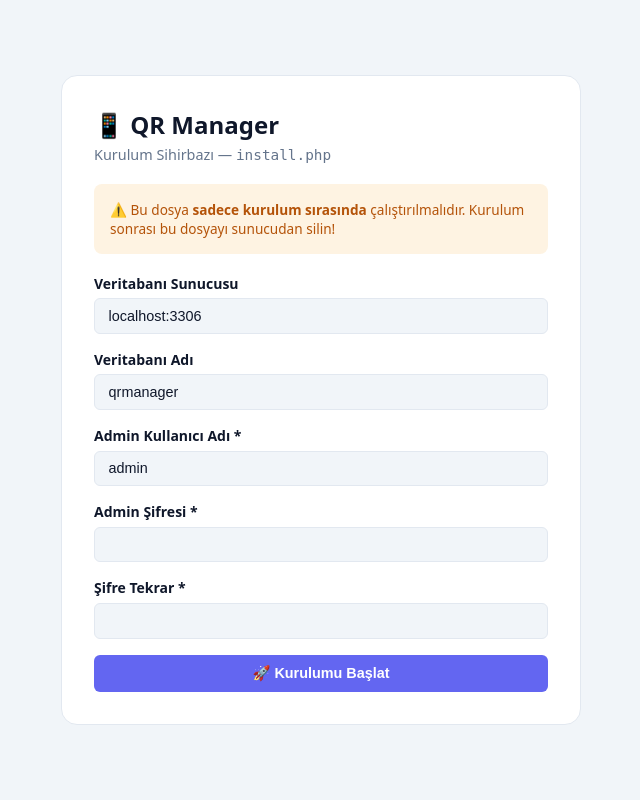
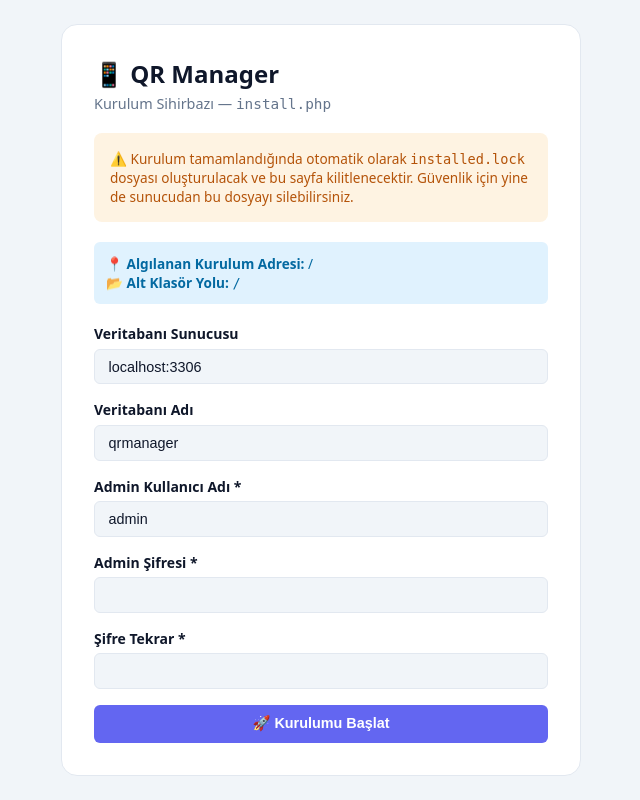
Before and after one commit to serhanco/AsgQrManager, a PHP site: page /install.php in a window 1280 px wide. Shown: the whole page, without its empty margins (319-959 px from the left). Run offline with PHP 8.4, Linux system fonts and the light colour scheme; some libraries are stand-ins or nearby versions.

Commit message:
feat: make base url dynamic and improve installer

```diff
--- a/install.php
+++ b/install.php
@@ -6,11 +6,11 @@
  * .htaccess'de yalnızca localhost'a izin verilmiştir.
  */
 
-// Basit IP kısıtlaması (ek güvenlik katmanı)
-$allowedIps = ['127.0.0.1', '::1', '::ffff:127.0.0.1'];
-if (!in_array($_SERVER['REMOTE_ADDR'] ?? '', $allowedIps, true)) {
+// Güvenlik kilit dosyası kontrolü
+$lockFile = __DIR__ . '/installed.lock';
+if (file_exists($lockFile)) {
     http_response_code(403);
-    exit('Bu sayfaya yalnızca localhost üzerinden erişilebilir.');
+    exit('Kurulum zaten yapıldı. Tekrar kurmak için ana dizindeki "installed.lock" dosyasını silin veya install.php dosyasını kaldırın.');
 }
 
 require_once __DIR__ . '/config.php';
@@ -93,6 +93,9 @@ if ($_SERVER['REQUEST_METHOD'] === 'POST' && $step === 2) {
                 $success[] = "✅ Klasör mevcut: " . str_replace(ROOT_DIR, '.', $dir);
             }
         }
+
+        // Kurulumun bittiğini belirten kilit dosyasını oluştur
+        file_put_contents($lockFile, 'Kurulum Tarihi: ' . date('Y-m-d H:i:s'));
     }
 }
 ?>
@@ -125,8 +128,12 @@ if ($_SERVER['REQUEST_METHOD'] === 'POST' && $step === 2) {
   <p>Kurulum Sihirbazı — <code>install.php</code></p>
 
   <div class="warn">
-    ⚠️ Bu dosya <strong>sadece kurulum sırasında</strong> çalıştırılmalıdır.
-    Kurulum sonrası bu dosyayı sunucudan silin!
+    ⚠️ Kurulum tamamlandığında otomatik olarak <code>installed.lock</code> dosyası oluşturulacak ve bu sayfa kilitlenecektir. Güvenlik için yine de sunucudan bu dosyayı silebilirsiniz.
+  </div>
+
+  <div class="msg" style="background:#e0f2fe; color:#0369a1; margin-bottom:1.25rem;">
+    📍 <strong>Algılanan Kurulum Adresi:</strong> <?= htmlspecialchars(BASE_URL) ?><br>
+    📂 <strong>Alt Klasör Yolu:</strong> <code><?= htmlspecialchars(BASE_PATH !== '' ? BASE_PATH : '/') ?></code>
   </div>
 
   <?php foreach ($errors as $err): ?>
@@ -144,9 +151,6 @@ if ($_SERVER['REQUEST_METHOD'] === 'POST' && $step === 2) {
       ➡️ <a href="<?= htmlspecialchars(BASE_URL . '/admin/login.php') ?>" style="color:var(--accent)">
         Admin paneline git
       </a>
-    </p>
-    <p style="color:var(--danger);margin-top:.75rem;font-size:.85rem">
-      ⚠️ install.php dosyasını sunucudan silin: <code>rm install.php</code>
     </p>
   <?php else: ?>
     <form method="POST" action="">
```
Also changed, not shown: config.example.php (+37 -5 lines), .htaccess, README.md.
